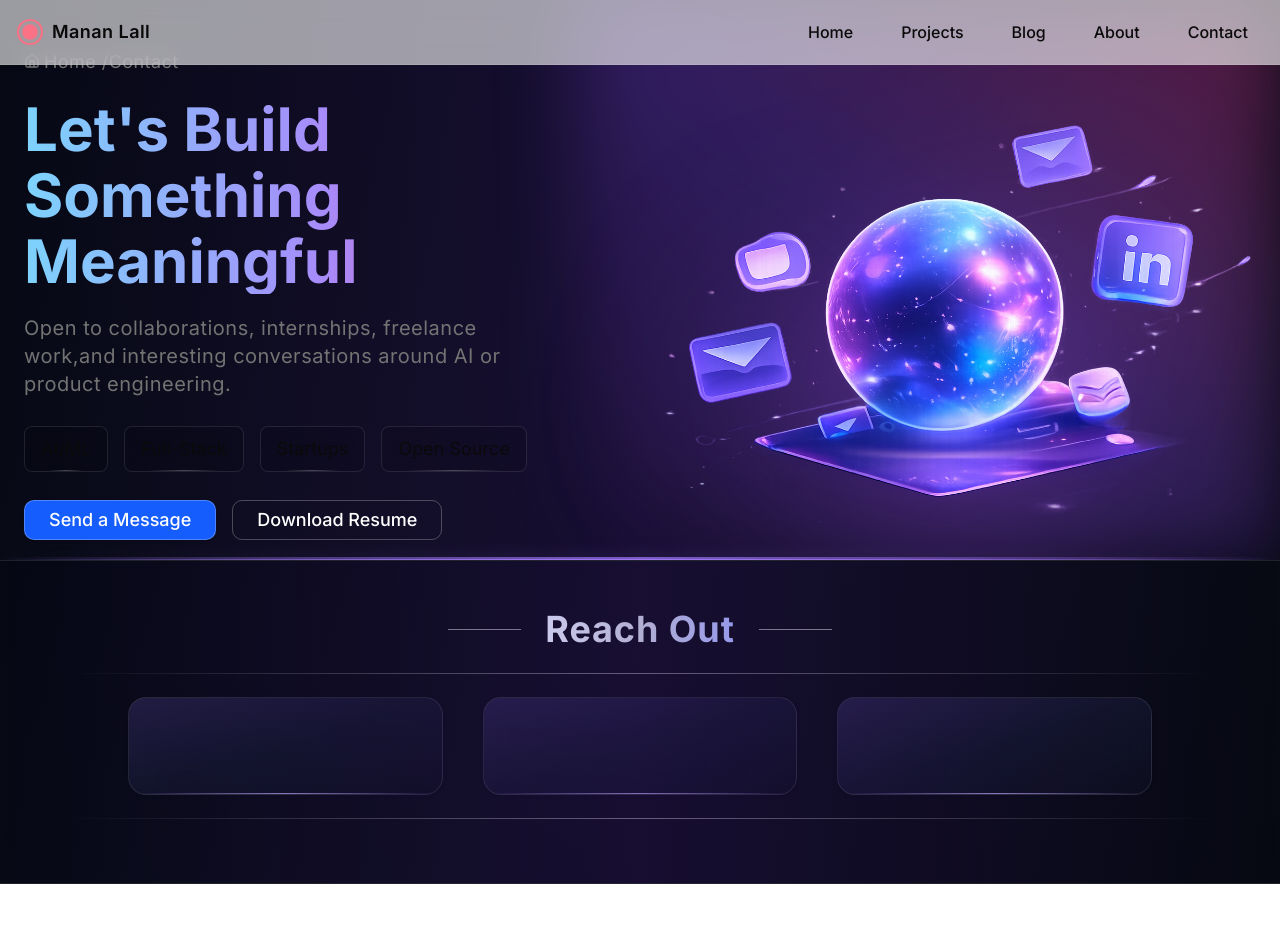
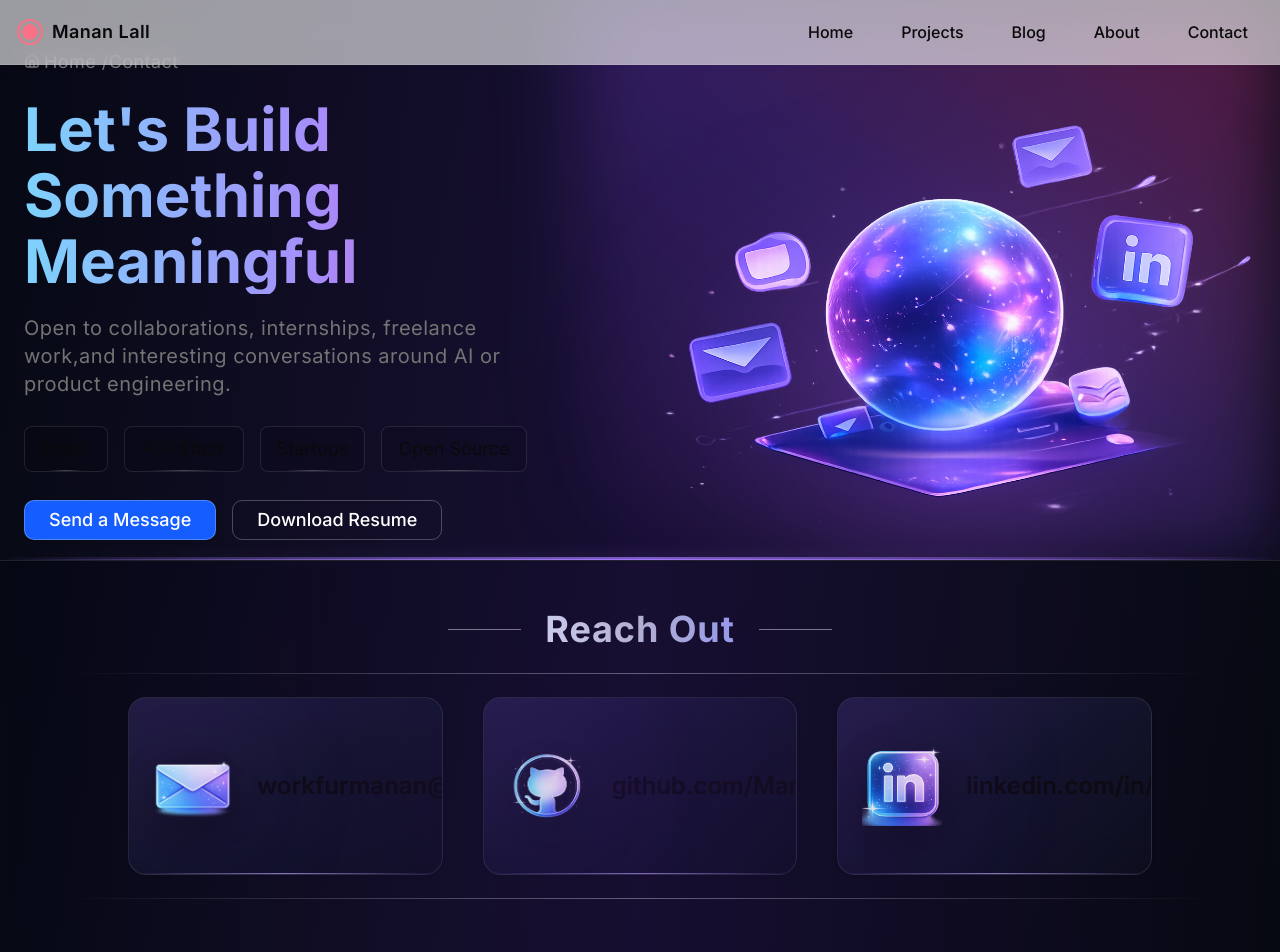
Before and after one commit to Manan0p/Personal-Portfolio, a Next.js app: page /contact in a window 1280 px wide. Shown: the top 952 px of the page. Before the commit the page ends 884 px from the top, so only its background shows below. Built offline with nearby package versions, Linux system fonts and the light colour scheme.

Commit message:
logo rendered

```diff
--- a/app/contact/page.jsx
+++ b/app/contact/page.jsx
@@ -105,12 +105,12 @@ export default function page() {
                                             <CardContent className="relative flex items-center gap-6 px-6 py-6">
                                                 <div className="flex-shrink-0 relative">
                                                     <div className="absolute inset-0 rounded-full bg-violet-500/25 blur-3xl" />
-                                                        <div className="relative transition-transform duration-300 group-hover:scale-[1.15]">
-                                                            {contact.logo}
-                                                        </div>
+                                                    <div className="group relative h-20 w-20 flex items-center justify-center rounded-2xl transition-all duration-300 hover:-translate-y-2 hover:border-white/20 hover:shadow-[0_0_50px_rgba(139,92,246,0.25)]">
+                                                        <img src={logo} alt={title} className="h-auto w-auto object-contain drop-shadow-[0_10px_30px_rgba(0,0,0,0.6)] transition-transform duration-300 group-hover:scale-110"/>
                                                     </div>
+                                                </div>
                                                     <div className="flex flex-col gap-3">
-                                                        <h3 className="text-2xl font-semibold">{contact.title}</h3>
+                                                        <h3 className="text-2xl font-semibold">{title}</h3>
                                                     </div>
                                             </CardContent>
                                             <div className="absolute bottom-0 left-0 w-full h-px bg-gradient-to-r from-transparent via-violet-400/60 to-transparent" />
```
